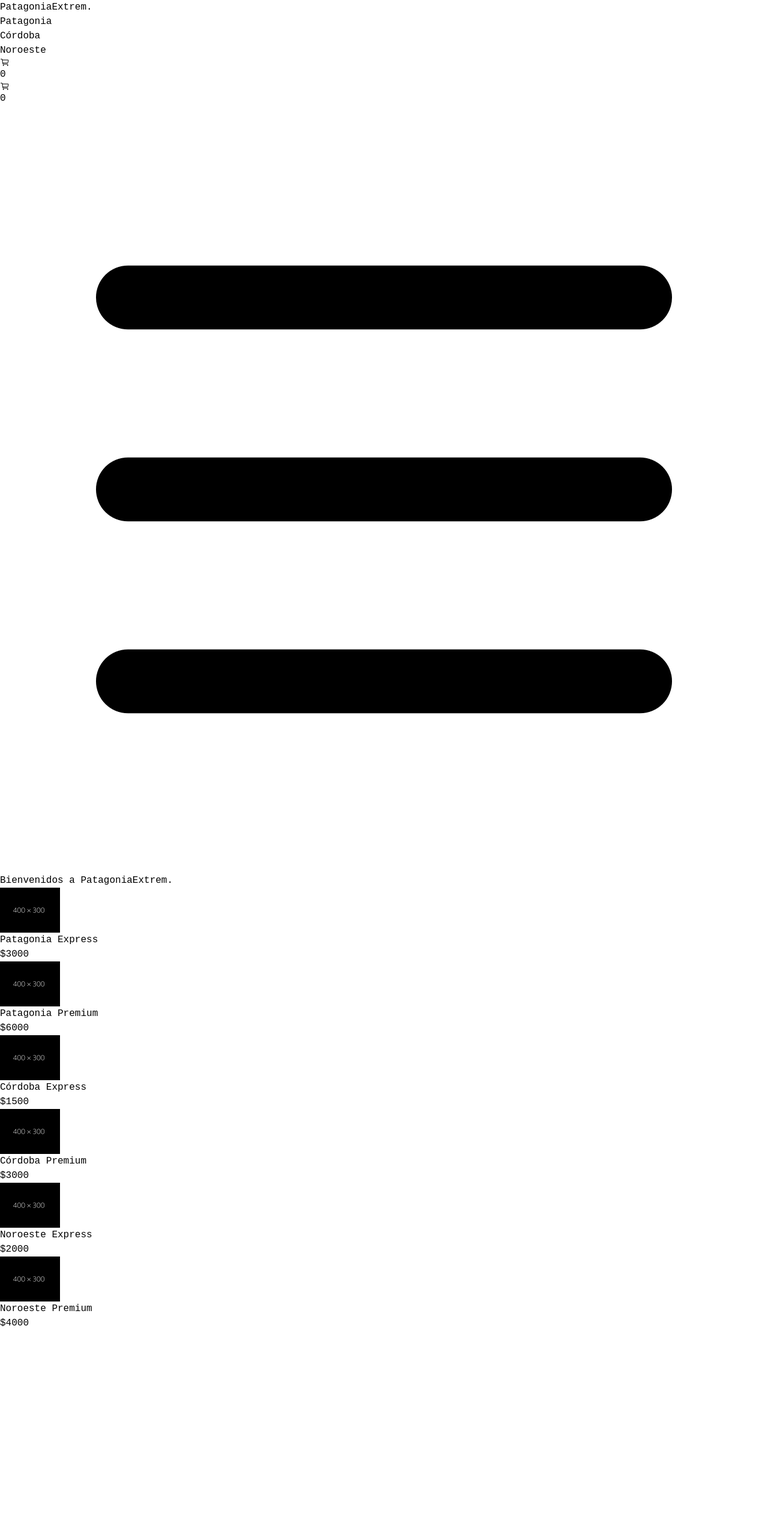
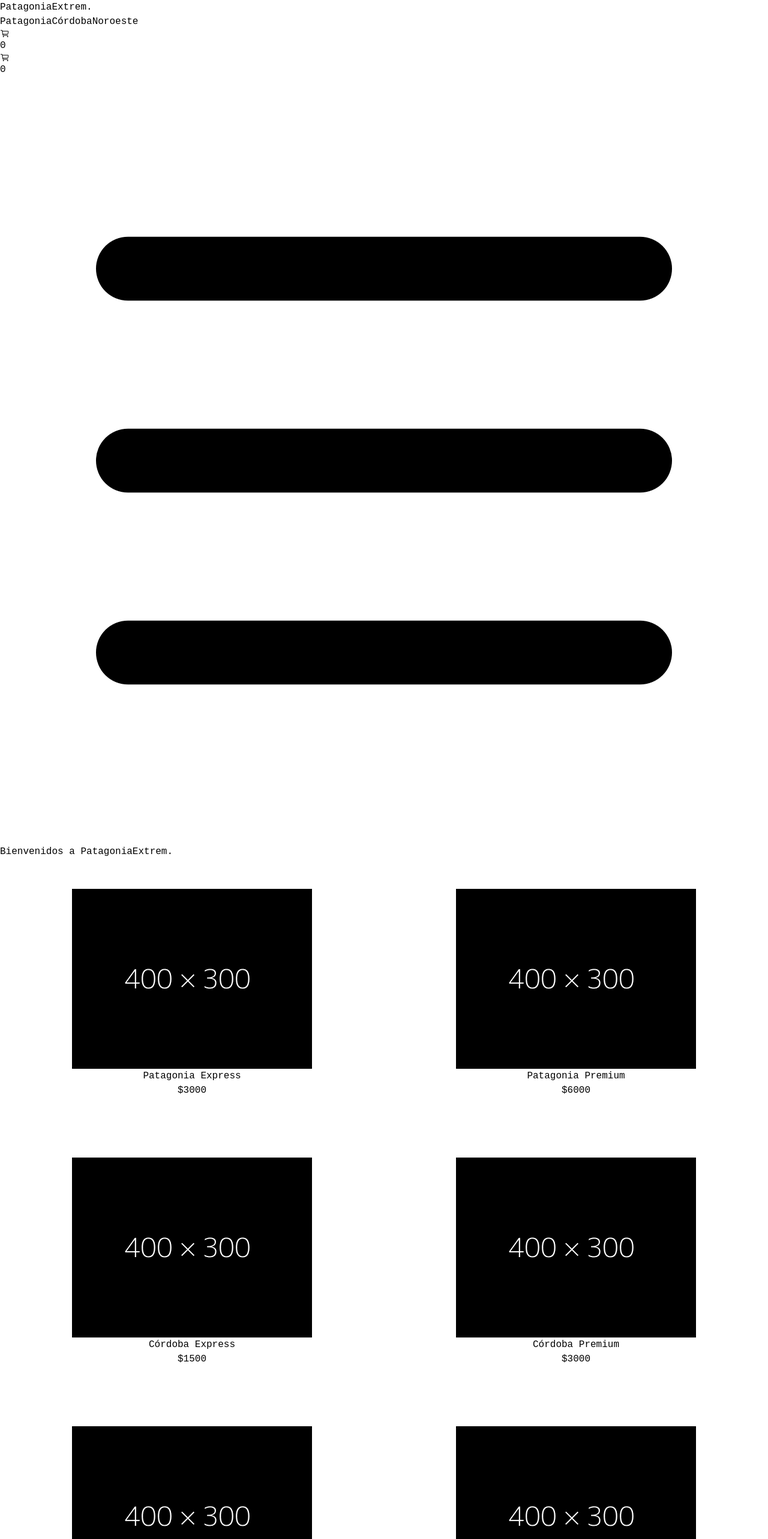
Before and after one commit to cmanente89/patagoniaextrem-v2, a React (Vite) app: page / in a window 1280 px wide. Shown: the top 2566 px of the page at 60% size. Before the commit the page ends 2218 px from the top, so only its background shows below. Built offline with nearby package versions, Linux system fonts and the light colour scheme.

Commit message:
avances en ruteo

```diff
--- a/src/App.jsx
+++ b/src/App.jsx
@@ -1,15 +1,30 @@
 
 import './App.css'
 import ItemListContainer from './components/ItemListContainer/ItemListContainer'
+import ItemDetailContainer from './components/ItemDetailContainer/ItemDetailContainer'
 import NavBar from './components/NavBar/NavBar'
+import { BrowserRouter, Routes, Route } from 'react-router-dom'
+
 
 function App() {
   // const [count, setCount] = useState(0)
 
   return (
     <>
+    <BrowserRouter>
+
       <NavBar />
-      <ItemListContainer greeting={"Bienvenidos a PatagoniaExtrem."}   />
+      <Routes>
+        <Route path="/" element={ <ItemListContainer greeting={"Bienvenidos a PatagoniaExtrem."} /> }/>
+        <Route />
+        {/* <ItemListContainer greeting={"Bienvenidos a PatagoniaExtrem."}   />
+        <ItemDetailContainer /> */}
+      </Routes>
+
+
+    </BrowserRouter>
+
+
     </>
   )
 }
--- /dev/null
+++ b/src/components/ItemDetailContainer/ItemDetail.jsx
@@ -0,0 +1,20 @@
+const ItemDetail = ({ product }) => {
+    return (
+      <div className="item-detail">
+        <div className="images-detail-container">
+          <div className="secondary-images">
+          </div>
+          <div className="main-image">
+            <img src={product.image} alt="" />
+          </div>
+        </div>
+
+        <div className="text-detail-container">
+          <h2 className="title-detail">{product.name}</h2>
+          <p className="text-detail">{product.description}</p>
+          <p className="text-detail">Precio: ${product.price}</p>
+        </div>
+      </div>
+    )
+  }
+  export default ItemDetail
--- /dev/null
+++ b/src/components/ItemDetailContainer/ItemDetailContainer.css
@@ -0,0 +1,23 @@
+.item-detail {
+    height: 50vh;
+    /* margin: 40px; */
+    /* padding: 40px; */
+    display: flex;
+    flex-direction: row;
+    justify-content: space-around;
+    background-color: lightgrey;
+}
+
+.main-image {
+
+    height: 300px;
+    width: 400px;
+    padding: 40px;
+}
+
+.text-detail-container {
+    padding: 40px;
+    display: flex;
+    flex-direction: column;
+    justify-content: space-around;
+}
--- /dev/null
+++ b/src/components/ItemDetailContainer/ItemDetailContainer.jsx
@@ -0,0 +1,26 @@
+import { useState, useEffect } from "react"
+import ItemDetail from "./ItemDetail.jsx"
+import { getProducts } from "../../data/data.js"
+import { useParams } from "react-router-dom"
+import "./ItemDetailContainer.css"
+
+const ItemDetailContainer = () => {
+  const [product, setProduct] = useState({})
+
+//   const { idProduct } = useParams()
+
+  useEffect(()=> {
+
+    getProducts()
+      .then( (data) => {
+        const productFind = data.find( (dataProduct) => dataProduct.id === "paq001" )
+        setProduct(productFind)
+      })
+
+  }, [])
+
+  return (
+    <ItemDetail product={product} />
+  )
+}
+export default ItemDetailContainer
--- a/src/components/ItemListContainer/Item.jsx
+++ b/src/components/ItemListContainer/Item.jsx
@@ -3,7 +3,7 @@ import { Link } from "react-router-dom"
 const Item = ({ product }) => {
     return (
         <div className="item">
-            <img src={product.image} className="img-item" alt="" width={100} />
+            <img src={product.image} className="img-item" alt="" />
             <p className="text-item">{product.name}</p>
             <p className="text-item">${product.price}</p>
 
--- a/src/components/ItemListContainer/ItemListContainer.css
+++ b/src/components/ItemListContainer/ItemListContainer.css
@@ -0,0 +1,21 @@
+/* .itemlistcontainer {
+    display: flex;
+    flex-direction: ;
+} */
+
+.itemlist {
+    display: flex;
+    flex-direction: row;
+    justify-content: space-around;
+    flex-wrap: wrap;
+
+}
+
+.item {
+    display: flex;
+    flex-direction: column;
+    justify-content: space-around;
+    text-align: center;
+    margin: 30px;
+    padding: 20px;
+}
--- a/src/components/NavBar/NavBar.jsx
+++ b/src/components/NavBar/NavBar.jsx
@@ -1,4 +1,5 @@
 import CartWidget from "./CartWidget"
+import { NavLink } from "react-router-dom"
 
 const NavBar = () => {
   return (
@@ -13,22 +14,26 @@ const NavBar = () => {
                 PatagoniaExtrem.
               </a>
               {/* Nav Links */}
+
+              {/* hacer el hover!!!!!!!!!!!!!!! */}
+
+
               <ul className="hidden md:flex px-4 mx-auto font-semibold font-heading space-x-12">
-                <li>
-                  <a className="hover:text-gray-200" href="#">
+                <NavLink to="/category/patagonia" className={({isActive})=> isActive ? "category-active" : "category"}>
+
                     Patagonia
-                  </a>
-                </li>
-                <li>
-                  <a className="hover:text-gray-200" href="#">
+
+                </NavLink>
+                <NavLink to="/category/cordoba" className={({isActive})=> isActive ? "category-active" : "category"}>
+
                     Córdoba
-                  </a>
-                </li>
-                <li>
-                  <a className="hover:text-gray-200" href="#">
+
+                </NavLink>
+                <NavLink to="/category/noroeste" className={({isActive})=> isActive ? "category-active" : "category"}>
+
                     Noroeste
-                  </a>
-                </li>
+
+                </NavLink>
               </ul>
               {/* Nav Icons */}
               <div className="hidden xl:flex items-center space-x-5 items-center">
```
